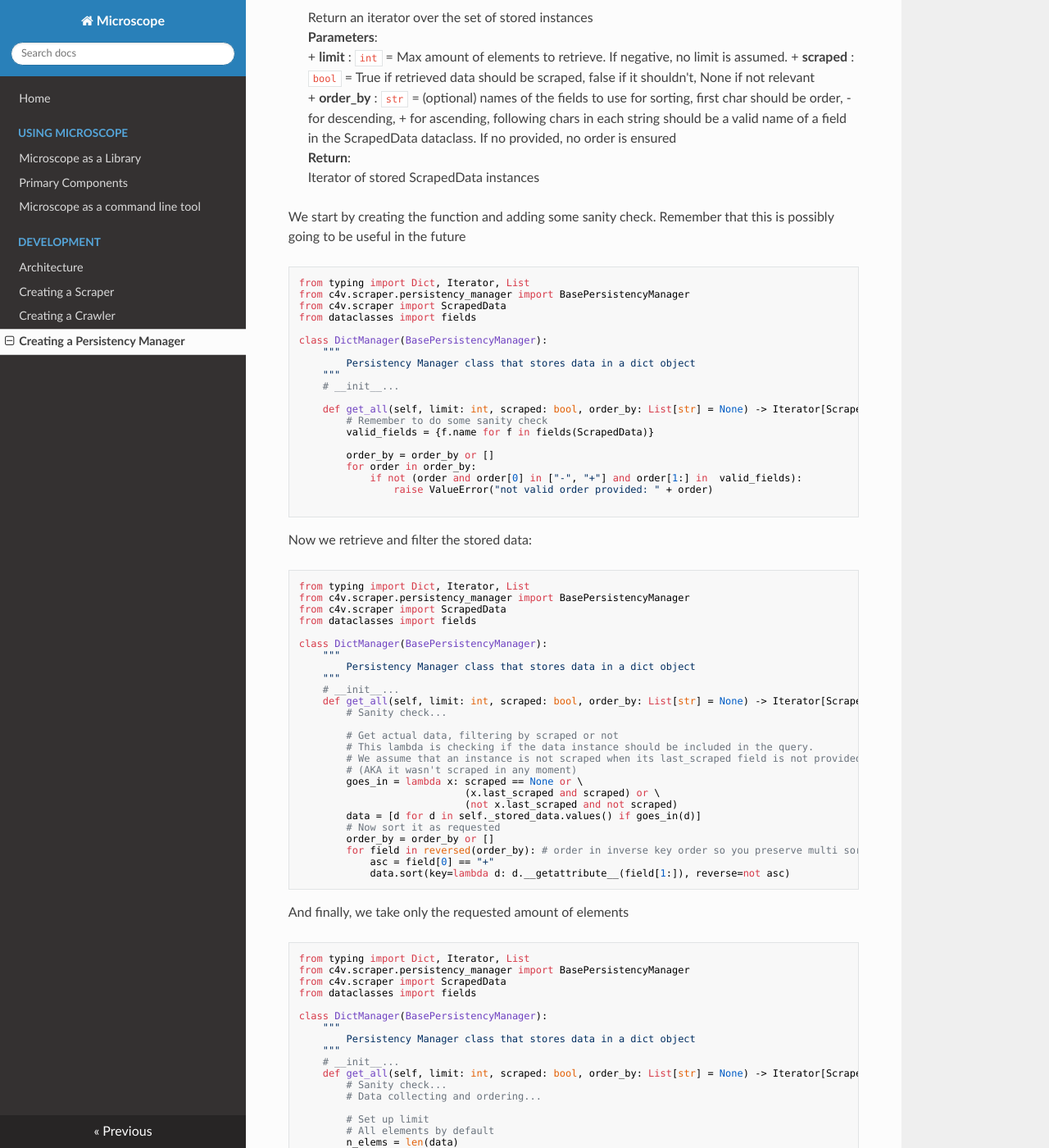
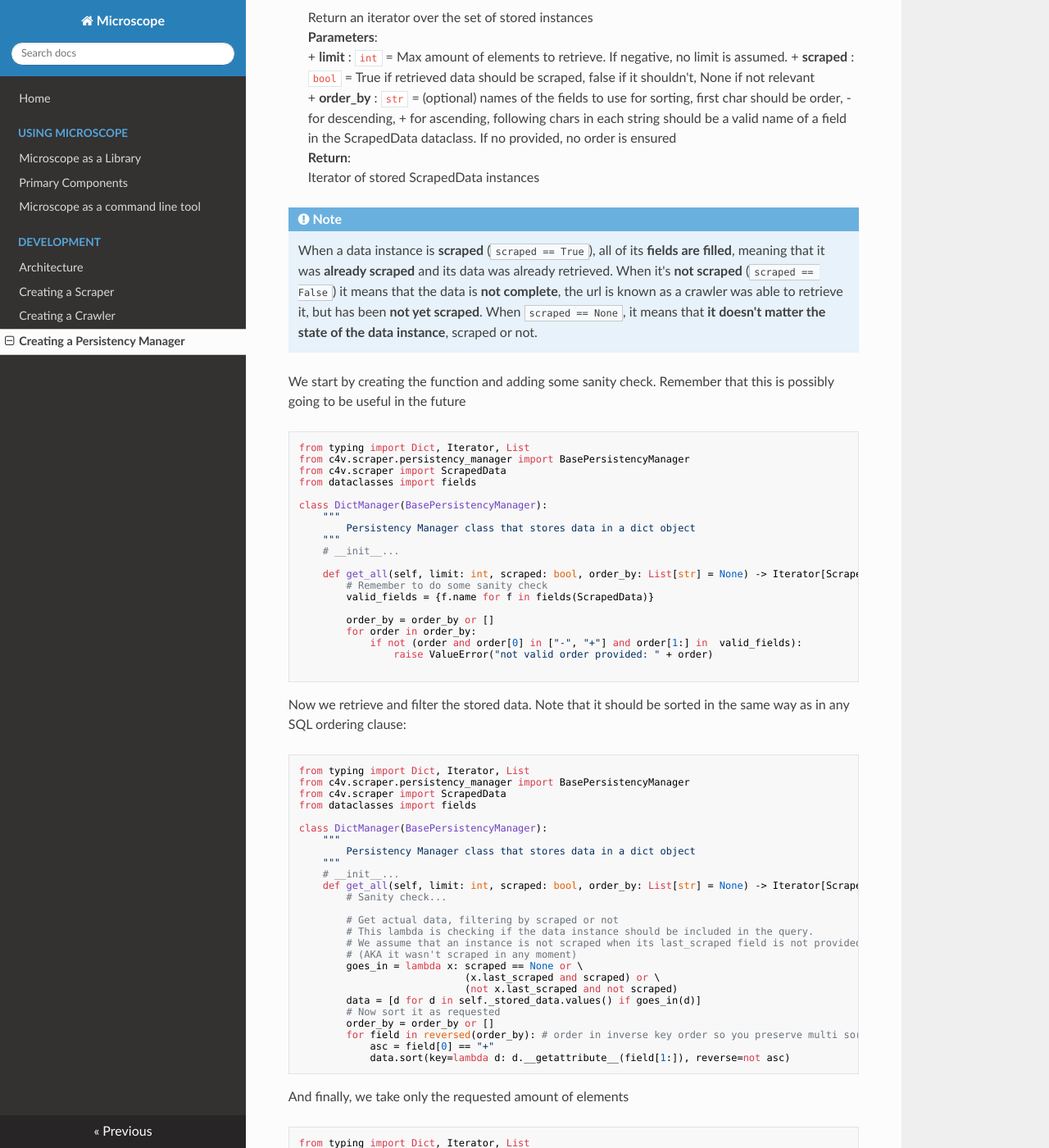
Before and after one commit to code-for-venezuela/c4v-py, an MkDocs documentation site: the page built from docs/docs/development/creating-a-persistency-manager.md, in a window 1280 px wide and 1400 px high, scrolled down 1297 px. Shown: the whole window at 82% size. Built offline with MkDocs 1.6.1, drawn with Linux system fonts in a browser that asks for light colours; nearby versions of some CDN libraries.

Commit message:
added description of the scraped field

````diff
--- a/docs/docs/development/creating-a-persistency-manager.md
+++ b/docs/docs/development/creating-a-persistency-manager.md
@@ -49,6 +49,13 @@ This function is your main interface function to access stored data. Read carefu
 >   **Return**:
 >       Iterator of stored ScrapedData instances
 
+!!! Note
+    When a data instance is **scraped** (`scraped == True`), all of its **fields are filled**,
+    meaning that it was **already scraped** and its data was already retrieved. When it's **not scraped** (`scraped == False`)
+    it means that the data is **not complete**, the url is known as a crawler was able to retrieve it, but has been **not yet scraped**.
+    When `scraped == None`, it means that **it doesn't matter the state of the data instance**, scraped or not.
+
+
 We start by creating the function and adding some sanity check. Remember that this is possibly going to be useful in the future
 ```python
 from typing import Dict, Iterator, List
@@ -73,7 +80,7 @@ class DictManager(BasePersistencyManager):
 
 ```
 
-Now we retrieve and filter the stored data:
+Now we retrieve and filter the stored data. Note that it should be sorted in the same way as in any SQL ordering clause:
 ```python
 from typing import Dict, Iterator, List
 from c4v.scraper.persistency_manager import BasePersistencyManager
````
